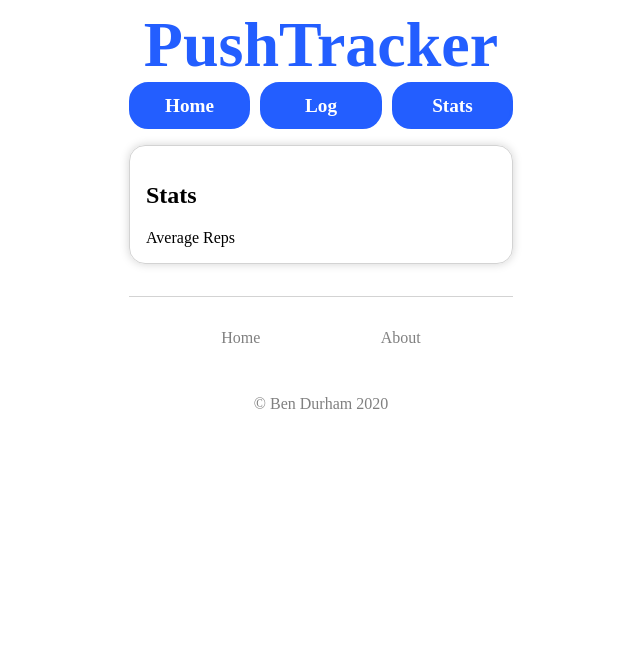
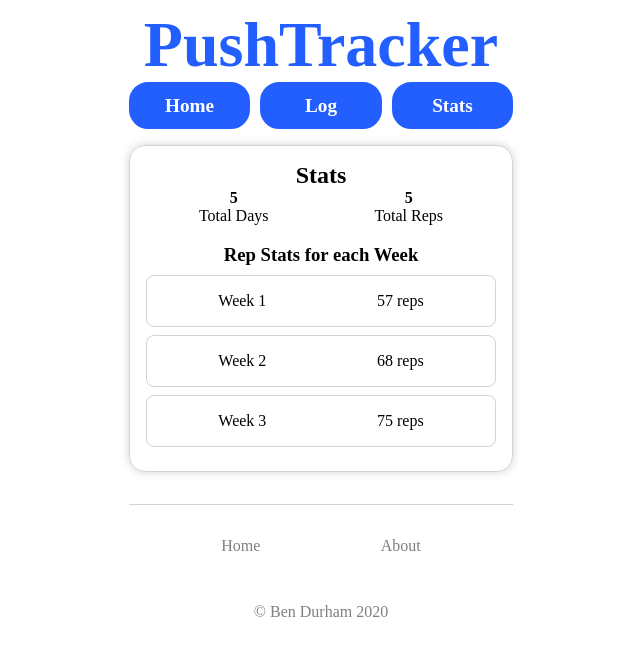
Before and after one commit to bendurham441/pushtracker, a React (Vite) app: page /stats in a window 1280 px wide. Shown: the top 656 px of the page, without its empty margins (319-959 px from the left). Built offline with nearby package versions, Linux system fonts and the light colour scheme; a web font is replaced by a local one.

Commit message:
Added dynamic rendering of fake data instead of static, identical components

```diff
--- a/components/Workout.js
+++ b/components/Workout.js
@@ -2,16 +2,15 @@ import React from "react";
 
 import Card from "./common/Card";
 
-const Workout = () => (
+const Workout = ({ day, time, sets }) => (
   <Card>
     <div className="workout">
-      <h1>Monday</h1>
-      <div className="time">10:52am</div>
+      <h1>{day}</h1>
+      <div className="time">{time}</div>
       <h2>Sets</h2>
-      <div className="set">10 reps</div>
-      <div className="set">10 reps</div>
-      <div className="set">10 reps</div>
-      <div className="set">10 reps</div>
+      {sets.map((set) => (
+        <div className="set">{set} {set === 1 ? "rep" : "reps"}</div>
+      ))}
     </div>
   </Card>
 );
--- a/components/routes/Log.js
+++ b/components/routes/Log.js
@@ -2,13 +2,24 @@ import React from "react";
 
 import Workout from "../Workout";
 
+const workouts = [
+  {
+    day: "Monday",
+    time: "10:52am",
+    sets: [1, 2, 7],
+  },
+  {
+    day: "Tuesday",
+    time: "9:00am",
+    sets: [3, 4, 8]
+  }
+];
+
 const Log = () => (
   <section>
-    <Workout />
-    <Workout />
-    <Workout />
-    <Workout />
-    <Workout />
+    {workouts.map((workout) => (
+      <Workout day={workout.day} time={workout.time} sets={workout.sets}/>
+    ))}
     <button>Load More</button>
   </section>
 );
--- a/components/routes/Stats.js
+++ b/components/routes/Stats.js
@@ -1,12 +1,47 @@
-import React from "react"
+import React from "react";
 
-import Card from "../common/Card"
+import Card from "../common/Card";
+
+const weeks = [
+  {
+    date: "Week 1",
+    reps: 57,
+  },
+  {
+    date: "Week 2",
+    reps: 68,
+  },
+  {
+    date: "Week 3",
+    reps: 75,
+  },
+];
 
 const Stats = () => (
   <Card>
-    <h1>Stats</h1>
-    <div>Average Reps</div>
+    <div id="stats">
+      <h1 class="card-header">Stats</h1>
+      <section style={{ display: "flex", justifyContent: "space-around" }}>
+        <article>
+          <h1>5</h1>
+          <div>Total Days</div>
+        </article>
+        <article>
+          <h1>5</h1>
+          <div>Total Reps</div>
+        </article>
+      </section>
+      <section className="week-list">
+        <h1 className="card-subheader">Rep Stats for each Week</h1>
+        {weeks.map((week) => (
+          <div className="week">
+            <div>{week.date}</div>
+            <div>{week.reps} reps</div>
+          </div>
+        ))}
+      </section>
+    </div>
   </Card>
-)
+);
 
 export default Stats;
--- a/package.json
+++ b/package.json
@@ -4,7 +4,8 @@
   "description": "",
   "main": "index.js",
   "scripts": {
-    "start": "parcel index.html"
+    "start": "parcel index.html --open",
+    "build": "parcel build index.html"
   },
   "author": "Ben Durham",
   "license": "ISC",
--- a/styles.scss
+++ b/styles.scss
@@ -156,3 +156,23 @@ footer {
   margin-top: 3em;
   color: grey;
 }
+
+.week {
+  display: flex;
+  justify-content: space-around;
+  padding: 1em;
+  border: 0.1em solid lightgray;
+  border-radius: 0.5em;
+  margin-bottom: 0.5em;
+}
+
+#stats {
+  h1 {
+    text-align: center;
+    margin: auto;
+  }
+}
+
+.card-subheader {
+  margin: 1em 0 0.5em 0 !important;
+}
```
